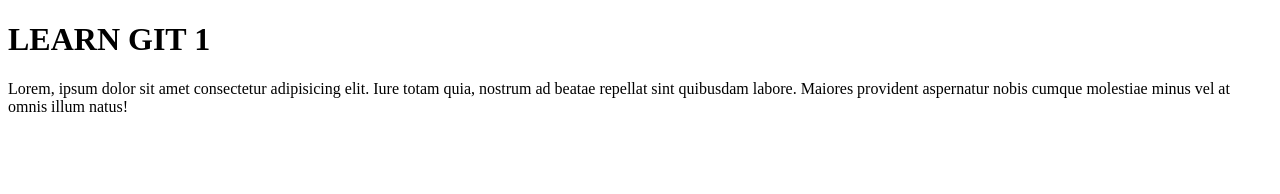
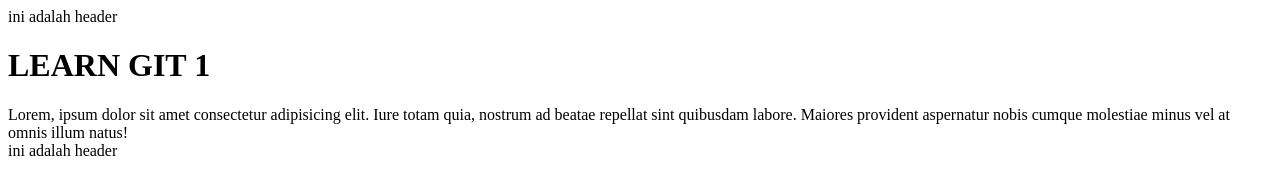
Before and after one commit to IGhifari/CompanyProfile, a plain HTML site: page index.html in a window 1280 px wide. Drawn offline with Linux system fonts and the light colour scheme.

Commit message:
membuat header dan footer

```diff
--- a/index.html
+++ b/index.html
@@ -6,7 +6,13 @@
     <title>LEARN GIT 1</title>
 </head>
 <body>
+    <header>
+        ini adalah header
+    </header>
     <h1>LEARN GIT 1</h1>
     <div>Lorem, ipsum dolor sit amet consectetur adipisicing elit. Iure totam quia, nostrum ad beatae repellat sint quibusdam labore. Maiores provident aspernatur nobis cumque molestiae minus vel at omnis illum natus!</div>
+    <footer>
+        ini adalah header
+    </footer>
 </body>
 </html>
```
